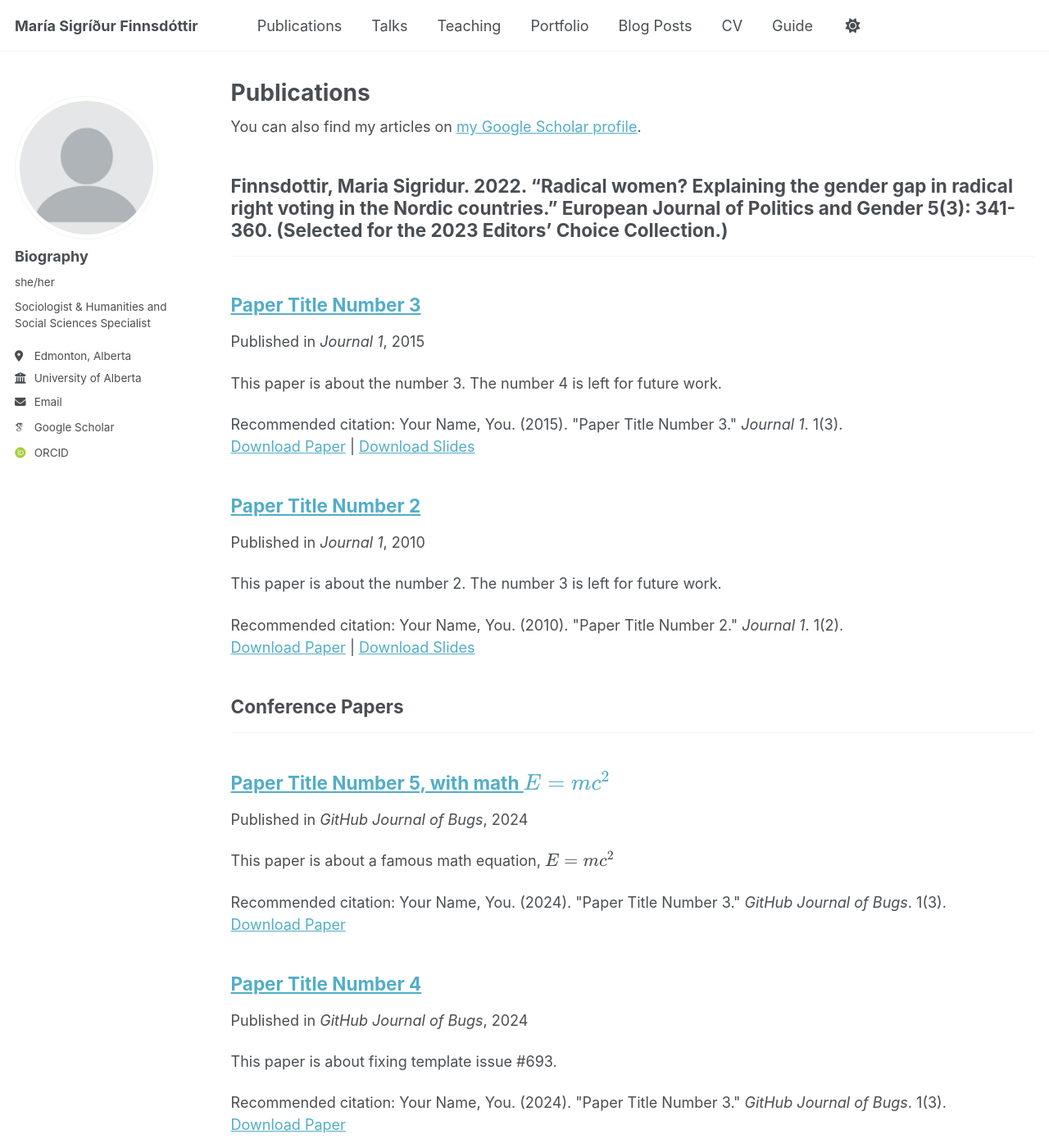
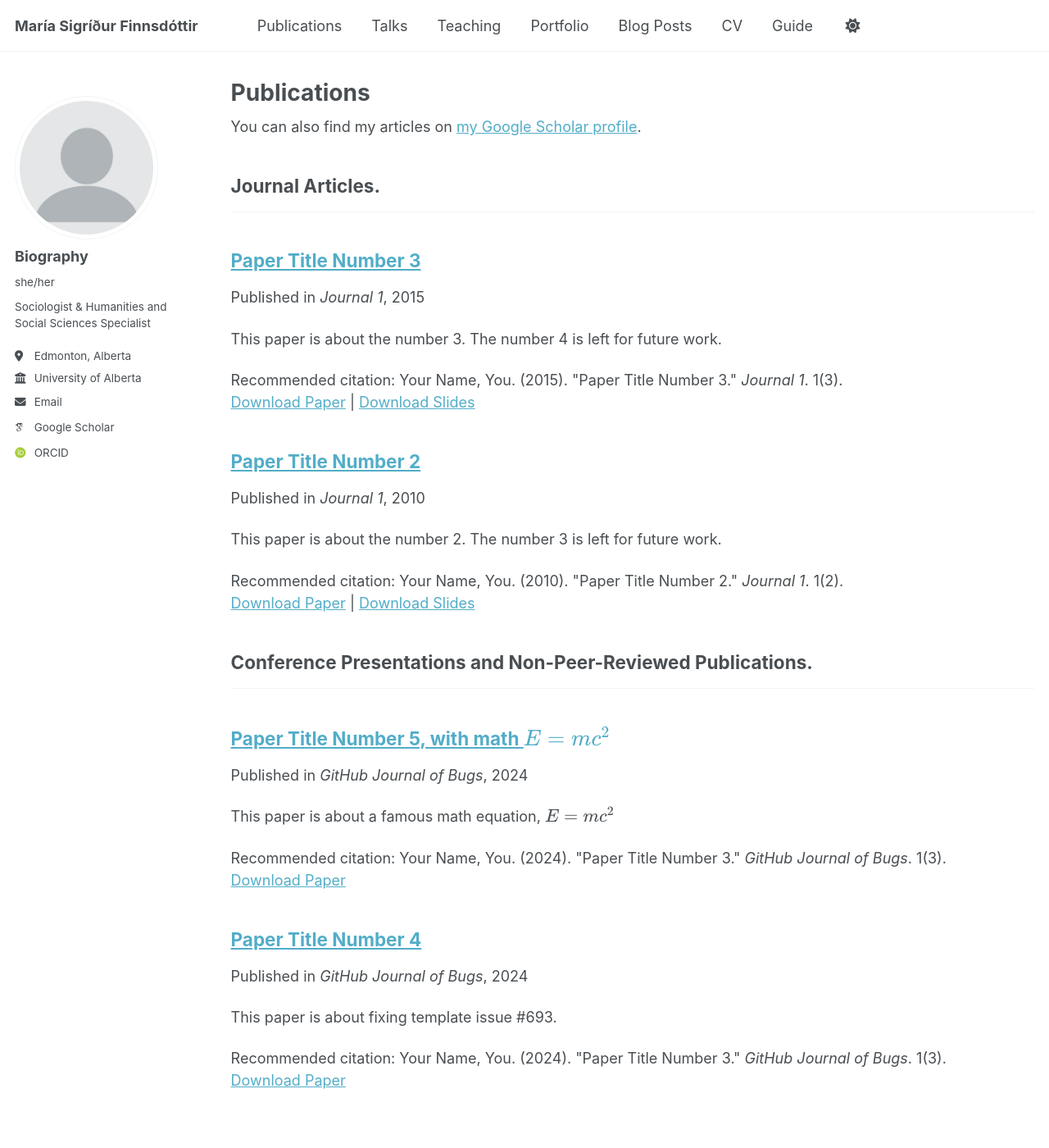
Before and after one commit to finnsdot-ualberta/finnsdottir.github.io, a Jekyll site: the page built from _pages/publications.html, in a window 1280 px wide and 1400 px high. Shown: the whole window at 82% size. Built offline with Jekyll 4.4.1, drawn with Linux system fonts in a browser that asks for light colours; some web fonts are replaced; a file with an impossible date is left out.

Commit message:
Update _config.yml

```diff
--- a/_config.yml
+++ b/_config.yml
@@ -37,14 +37,11 @@ author:
 # Publication Category - The following the list of publication categories and their headings
 publication_category:
   books:
-    title: 'Tepperman, Lorne and Maria Finnsdottir. 2021. Canada’s Place: A Global Perspective. Oakville, ON: Rocks Mills Press.'
+    title: 'Books.'
   manuscripts:
-    title: 'Finnsdottir, Maria Sigridur. (In review). “‘The PPC is anti-lockdown, anti-vaccine mandate, anti-vaccine passport:’ COVID-19 and the performance of crisis in Canadian populist far-right communication.” Canadian Review of Sociology.'
-    title: 'Finnsdottir, Maria Sigridur. 2024. “Radical right cooperation: Gender and political networks in the European Parliament.” European Union Politics 25(4): 772-798.'
-    title: 'Finnsdottir, Maria Sigridur. 2023. “The Rassemblement National online: Investigating the politics of gender and racism of the radical right on social media.” Continuum 38(4): 502-516.'
-    title: 'Finnsdottir, Maria Sigridur. 2022. “Radical women? Explaining the gender gap in radical right voting in the Nordic countries.” European Journal of Politics and Gender 5(3): 341-360. (Selected for the 2023 Editors’ Choice Collection.)'
+    title: 'Journal Articles.'
   conferences:
-    title: 'Conference Papers'
+    title: 'Conference Presentations and Non-Peer-Reviewed Publications.'
 
 # Site Settings
 teaser                   :  # filename of teaser fallback teaser image placed in /images/, .e.g. "500x300.png"
```
